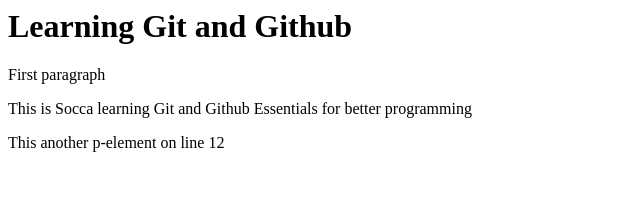
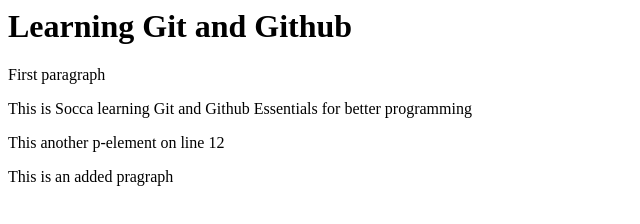
Before and after one commit to soccadevelopers/Git_and_github_tutorials, a plain HTML site: page index.html in a window 1280 px wide. Shown: the whole page, without its empty margins (0-640 px from the left). Drawn offline with Linux system fonts and the light colour scheme.

Commit message:
Added more <p> element

```diff
--- a/index.html
+++ b/index.html
@@ -9,6 +9,7 @@
 	<p>First paragraph</p>
 	<p>This is Socca learning Git and Github Essentials for better programming</p>
 	<p>This another p-element on line 12</p>
+	<p>This is an added pragraph</p>
 
 </body>
 </html>
```
